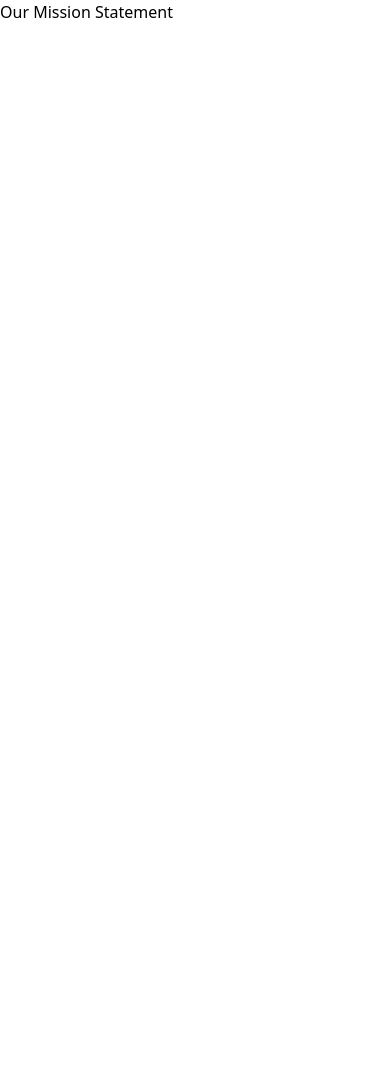
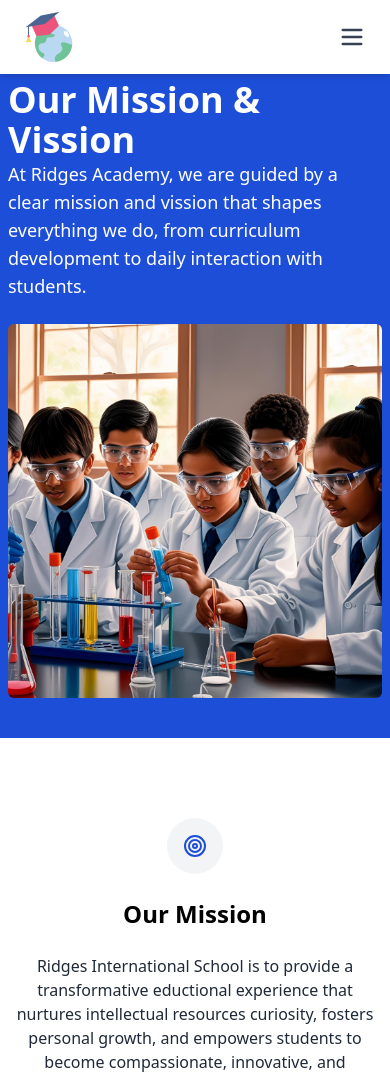
Before and after one commit to RichardOfurum/school-management-system, a Next.js app: page /mission in a window 390 px wide. Shown: the top 1078 px of the page. Before the commit the page ends 844 px from the top, so only its background shows below. Built offline with nearby package versions, Linux system fonts and the light colour scheme.

Commit message:
[Add] added mission page

```diff
--- a/src/app/mission/page.tsx
+++ b/src/app/mission/page.tsx
@@ -1,10 +1,42 @@
+import Footer from '@/components/ui/Footer'
+import Header from '@/components/ui/Header'
+import JoinOurCommunity from '@/components/ui/JoinOurCommunity'
 import React from 'react'
+import Image from 'next/image'
+import Mission from '@/components/ui/mission'
+import Vission from '@/components/ui/Vission'
+import Values from '@/components/ui/Values'
 
 const MissionPage = () => {
   return (
-    <div>
-      <h1>Our Mission Statement</h1>
-    </div>
+    <>
+        <Header/>
+        <div className="w-full bg-white flex flex-col">
+
+            <div className='bg-blue-700 text-white flex flex-col md:flex-row p-2 lg:p-28 gap-6 pt-10 pb-10 items-center my-10'>
+                <div className='w-full md:w-1/2'>
+                    <h1 className='text-4xl font-bold lg:text-4xl'>Our Mission & Vission</h1>
+                    <p className='text-lg'>
+                      At Ridges Academy, we are guided by a clear mission and vission that shapes everything we do, from curriculum development to daily interaction with students.
+                    </p>
+                </div>
+                <div className='w-full md:w-1/2 h-auto rounded-md lg:pt-2 '>
+                    <Image src="/hero.png" height={500} width={500} alt=""
+                    className='w-full object-cover rounded-md'
+                    />
+                </div>
+            </div>
+
+            <Mission />
+
+            <Vission/>
+
+            <Values/>
+
+          <JoinOurCommunity/>
+          <Footer/>
+        </div>
+    </>
   )
 }
 
--- /dev/null
+++ b/src/components/ui/Vission.tsx
@@ -0,0 +1,31 @@
+import { BookOpen } from 'lucide-react'
+import React from 'react'
+
+const Vission = () => {
+  return (
+    <div className='flex flex-col items-center justify-center bg-gray-50 p-2 lg-p-10 gap-6'>
+        <div className="bg-gray-100 p-4 cursor-pointer rounded-full">
+            <BookOpen className='text-blue-700'/>
+        </div>
+        <h1 className='text-3xl font-bold'>Our Vision</h1>
+        <p className='text-gray-700 md:w-1/2 text-center'>
+            We envisionRidges International School as a dynamic learning community where students thrive academically, socially, and emotionally, developing the knowledge, skills, and character needed to navigate and ever-changing world with confidence and purpose.
+        </p>
+
+        <div className='flex flex-col md:flex-row gap-4 md:w-1/2'>
+
+            <div className='bg-white p-6 flex flex-col gap-4 rounded-md'>
+                <h1 className="font-bold text-xl">For Our Students</h1>
+                <p className='text-gray-700 text-sm'>We strive to create students who are critical thinkers, effective communicators, and ethical leaders prespared to excel in collage and beyond</p>
+            </div>
+
+            <div className='bg-white p-6 flex flex-col gap-4 rounded-md'>
+                <h1 className="font-bold text-xl">For Our Community</h1>
+                <p className='text-gray-700 text-sm'>We aim to be a center of educational excellence that contributes positively to our local community and the broader educational landscaped</p>
+            </div>
+        </div>
+    </div>
+  )
+}
+
+export default Vission
--- /dev/null
+++ b/src/components/ui/mission.tsx
@@ -0,0 +1,22 @@
+import { Target } from 'lucide-react'
+import React from 'react'
+
+const mission = () => {
+  return (
+    <div className='bg-white w-fullcontainer flex flex-col items-center justify-center gap-6 py-10 px-2'>
+        <div className='rounded-full p-4 bg-gray-100 cursor-pointer'>
+            <Target className='text-blue-700'/>
+        </div>
+        <h1 className='font-bold text-2xl lg:text-4xl text-center'>Our Mission</h1>
+        <p className='text-gray-800 text-center md:w-1/2'>
+            Ridges International School is to provide a transformative eductional experience that nurtures intellectual resources curiosity, fosters personal growth, and empowers students to become compassionate, innovative, and responsible global citizens who make meaningful contributions to society.
+        </p>
+        <p className='italic text-sm text-gray-600'>
+            "Education is not the filling of a pail, but the lighthing of a fire "
+        </p>
+        <span className='text-gray-700'>-- william butter yeats</span>
+    </div>
+  )
+}
+
+export default mission
```
